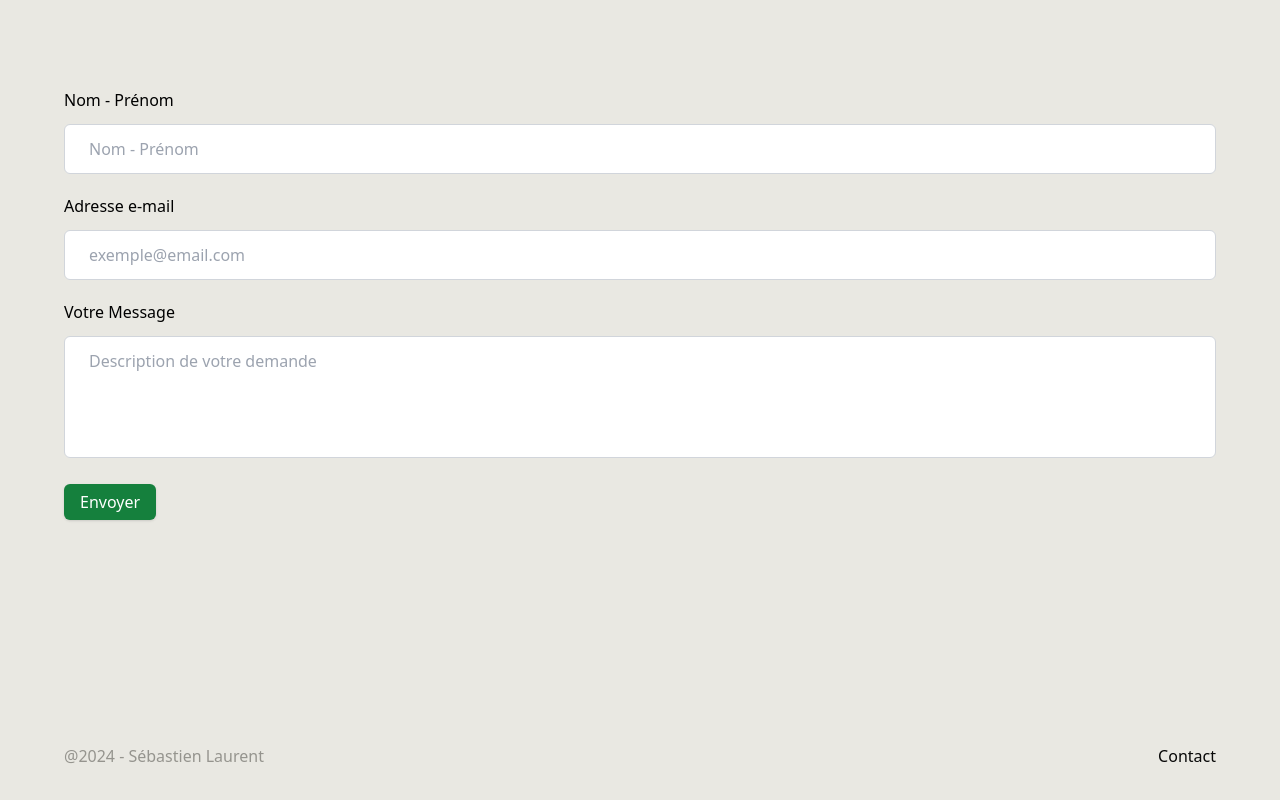
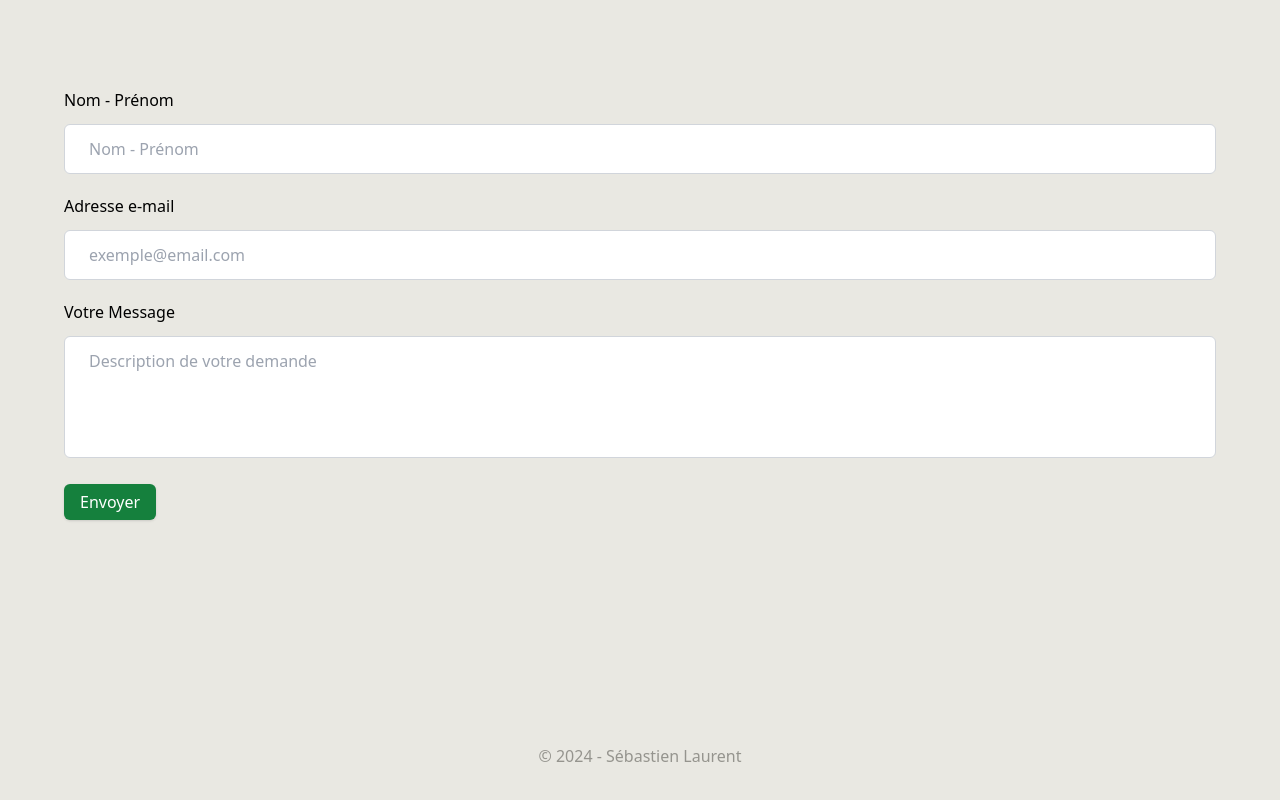
Before and after one commit to SebastienLaurentt/Portfolio-V2, a Next.js app: page / in a window 1280 px wide. Shown: the part 5093-5893 px from the top of the page. Built offline with nearby package versions, Linux system fonts and the light colour scheme.

Commit message:
update footer

```diff
--- a/src/features/layout/Footer/Footer.tsx
+++ b/src/features/layout/Footer/Footer.tsx
@@ -3,11 +3,8 @@ import Link from "next/link";
 export const Footer = () => {
   return (
     <footer className="">
-      <div className="flex text-xs md:text-sm items-center px-6 md:px-10 xl:px-16 2xl:max-w-[1280px] 2xl:mx-auto py-8 justify-between items-center ">
-        <span className="">@2024 - Sébastien Laurent</span>
-        <span className="">
-          <Link href="/contact" className="text-tertiary-foreground"> Contact </Link>
-        </span>
+      <div className="text-center text-xs md:text-sm items-center px-6 md:px-10 xl:px-16 2xl:max-w-[1280px] 2xl:mx-auto py-8">
+        <span className="">&#169; 2024 - Sébastien Laurent</span>
       </div>
     </footer>
   );
```
